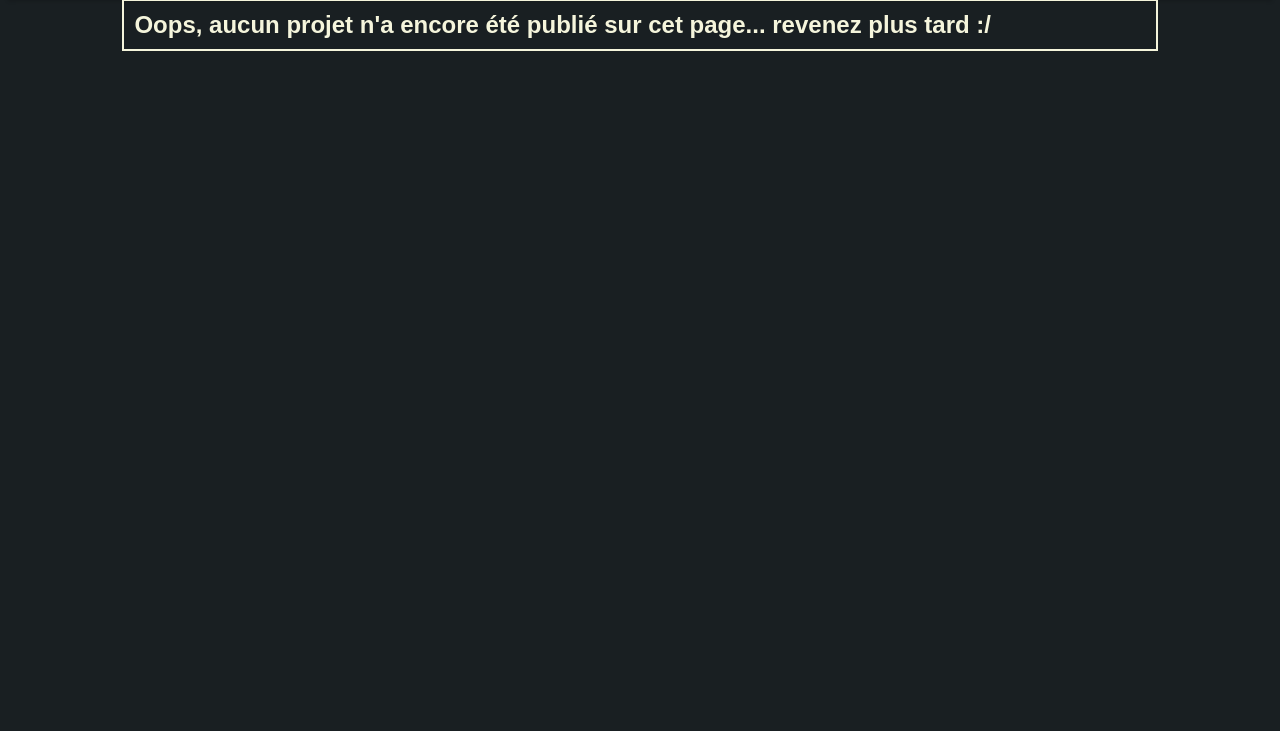
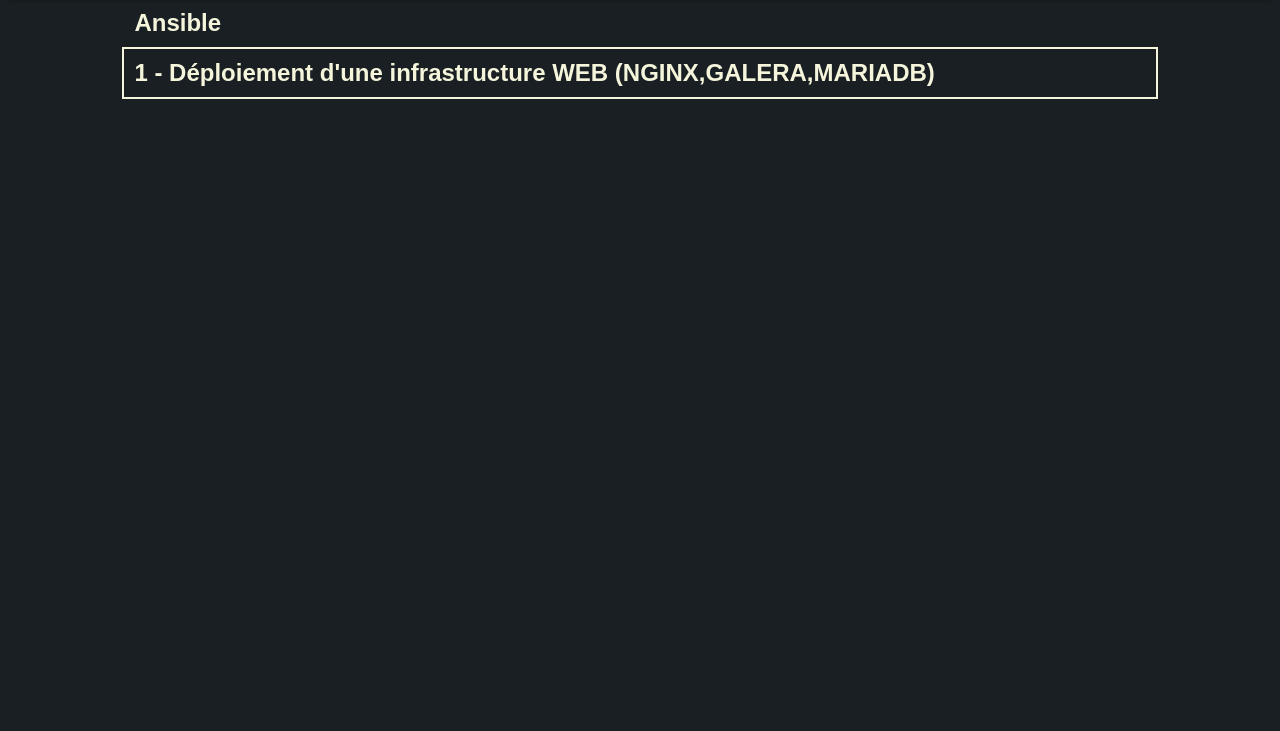
Before and after one commit to Damienmrts/damienmrts.github.io, a plain HTML site: page devops.html in a window 1280 px wide. Shown: the part 69-800 px from the top of the page. Drawn offline with Linux system fonts and the light colour scheme.

Commit message:
Ajout d'une doc devops

```diff
--- a/devops.html
+++ b/devops.html
@@ -17,11 +17,11 @@
       <li><a href="projet.html">Mes projets</a></li>
     </ol>
   </header>
-
+  <h2>Ansible</h2>
   <div class="project-list">
     <ul>
         <li>
-          <a href="#">Oops, aucun projet n'a encore été publié sur cet page... revenez plus tard :/</a>
+          <a href="devops/ansible.pdf">1 - Déploiement d'une infrastructure WEB (NGINX,GALERA,MARIADB)</a>
         </li>
     </ul>
   </div>
```
Also changed, not shown: 2 other files.
